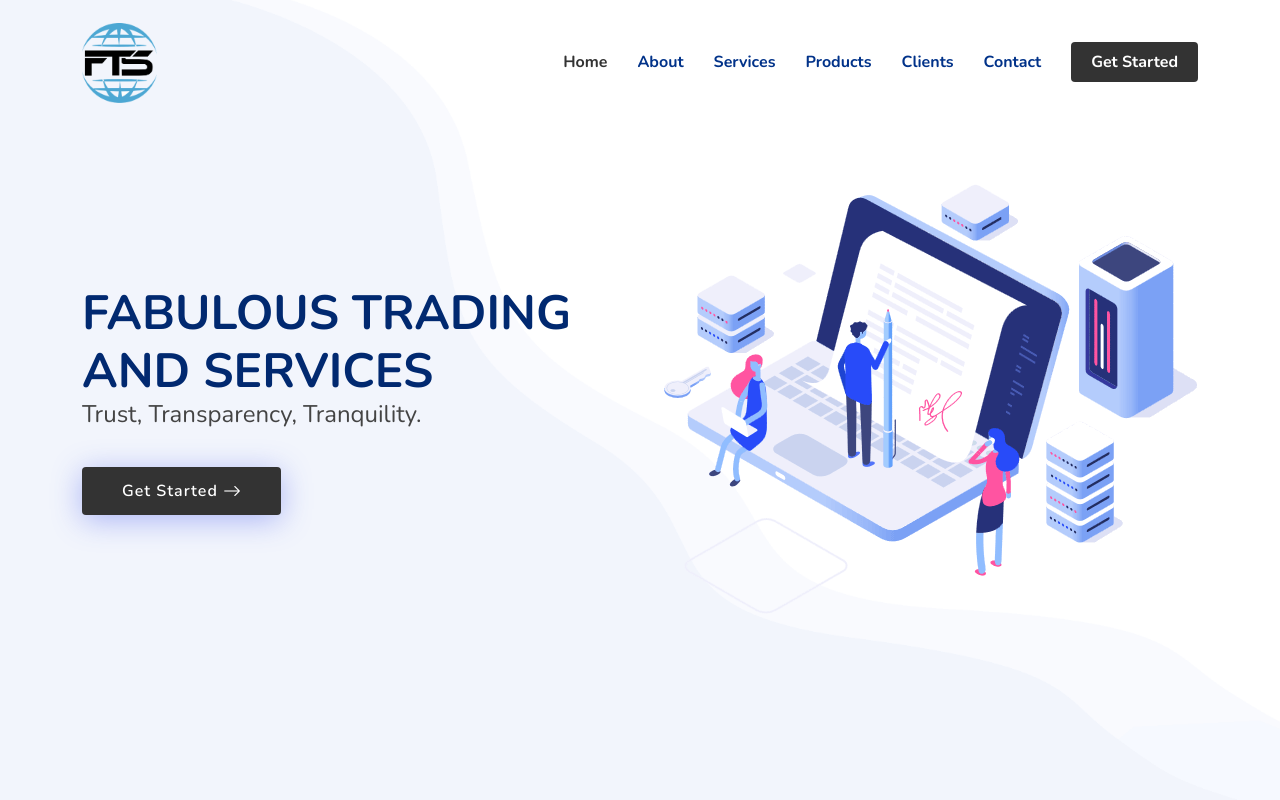
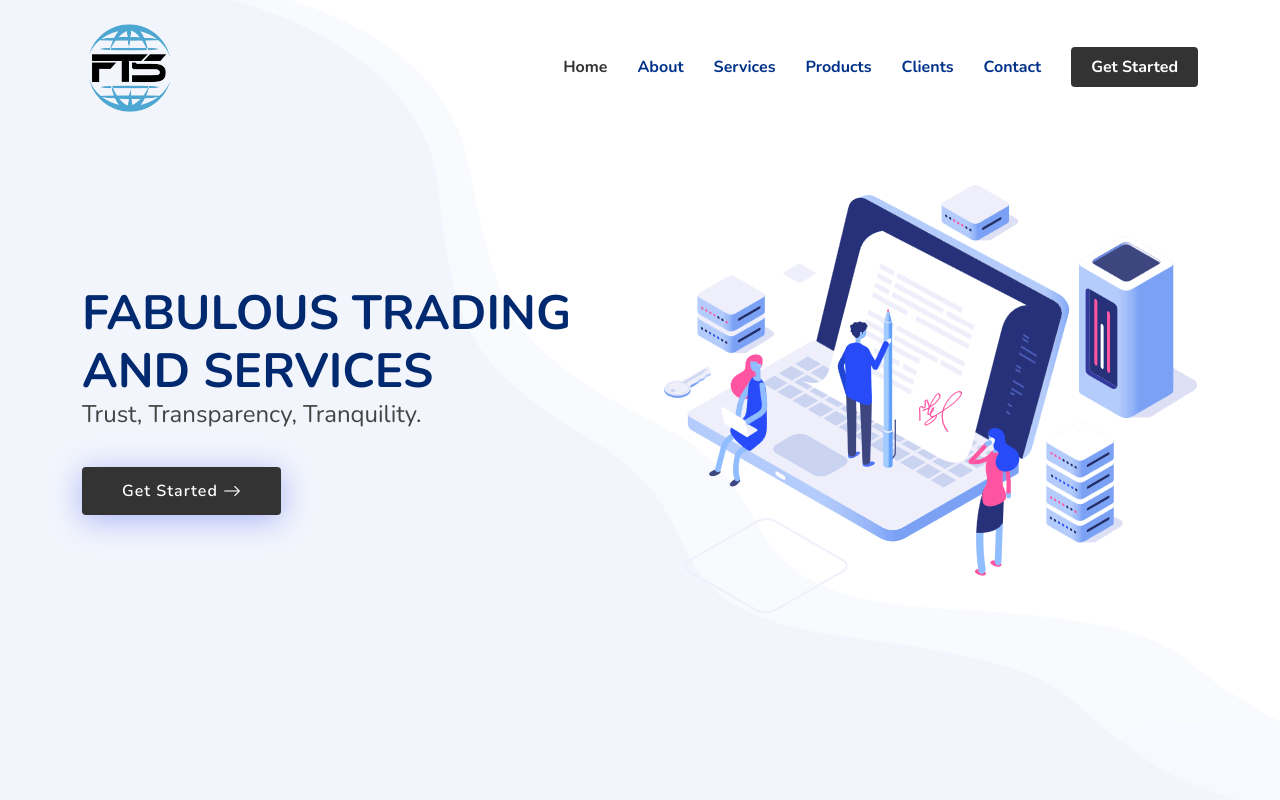
Before and after one commit to reapon/fts, a plain HTML site: page index.html in a window 1280 px wide. Shown: the top 800 px of the page. Drawn offline with nearby package versions, Linux system fonts and the light colour scheme.

Commit message:
all done

```diff
--- a/assets/css/style.css
+++ b/assets/css/style.css
@@ -188,7 +188,7 @@
 }
 
 .header .logo img {
-  max-height: 80px;
+  max-height: 90px;
   margin-right: 6px;
 }
 
@@ -2326,7 +2326,7 @@
 }
 
 .footer .footer-top .footer-info .logo img {
-  max-height: 55px;
+  max-height: 65px;
   margin-right: 6px;
 }
 
--- a/assets/js/main.js
+++ b/assets/js/main.js
@@ -205,7 +205,23 @@
 
       let portfolioFilters = select('#portfolio-flters li', true);
 
+      var elementToClick = document.getElementById('portfolio-flters');
+
+      var myList = document.getElementById('portfolio-flters');
+      var targetItem = myList.children[0];
+
+      setTimeout(()=>{
+        var event = new MouseEvent('click', {
+          bubbles: true,
+          cancelable: true,
+          view: window
+        });
+        targetItem.dispatchEvent(event);
+      },1000)
+
+
       on('click', '#portfolio-flters li', function(e) {
+        console.log("sdf")
         e.preventDefault();
         portfolioFilters.forEach(function(el) {
           el.classList.remove('filter-active');
--- a/index.html
+++ b/index.html
@@ -10,8 +10,8 @@
   <meta content="Fabulous Trading And Services, fts, fabulous, trading, service, trading in Qatar" name="keywords">
 
   <!-- Favicons -->
-  <link href="assets/img/logo/logo_Fts.png" rel="icon">
-  <link href="assets/img/logo/logo_Fts.png" rel="apple-touch-icon">
+  <link href="assets/img/logo/fts_logo_two.png" rel="icon">
+  <link href="assets/img/logo/fts_logo_two.png" rel="apple-touch-icon">
 
   <!-- Google Fonts -->
   <link href="https://fonts.googleapis.com/css?family=Open+Sans:300,300i,400,400i,600,600i,700,700i|Nunito:300,300i,400,400i,600,600i,700,700i|Poppins:300,300i,400,400i,500,500i,600,600i,700,700i" rel="stylesheet">
@@ -37,7 +37,7 @@
 
       <a href="index.html" class="logo d-flex align-items-center">
         <span>
-          <img src="assets/img/logo/logo_Fts.png" height="300"  alt="FTS LOGO">
+          <img src="assets/img/logo/fts_logo_two.png" height="300"  alt="FTS LOGO">
         </span>
       </a>
 
@@ -231,10 +231,10 @@
         <div class="row" data-aos="fade-up" data-aos-delay="100">
           <div class="col-lg-12 d-flex justify-content-center">
             <ul id="portfolio-flters">
-              <li data-filter="*" class="filter-active">ALL</li>
-              <li data-filter=".filter-food"  id="food-item">FOOD ITEMS</li>
+              <li data-filter=".filter-food"  class="filter-active" >FOOD ITEMS</li>
               <li data-filter=".filter-spare">SPARE PARTS</li>
               <li data-filter=".filter-tire">TIRES</li>
+              <li data-filter="*" >ALL</li>
             </ul>
           </div>
         </div>
@@ -678,7 +678,7 @@
         <div class="row gy-4">
           <div class="col-lg-5 col-md-12 footer-info">
             <a href="index.html" class="logo d-flex align-items-center">
-              <img src="assets/img/logo/logo_Fts.png" alt="" height="300">
+              <img src="assets/img/logo/fts_logo_two.png" alt="" height="300">
               <span>Fabulous Trading And Services</span>
             </a>
             <p>If you are looking for a reliable and experienced import company that can help you source high-quality products from around the world, look no further than Fabulous Trading And Services. Contact us today to learn more about our products and services and how we can help you grow your business.</p>
```
Also changed, not shown: assets/img/logo/fts_logo_two.png (added).
